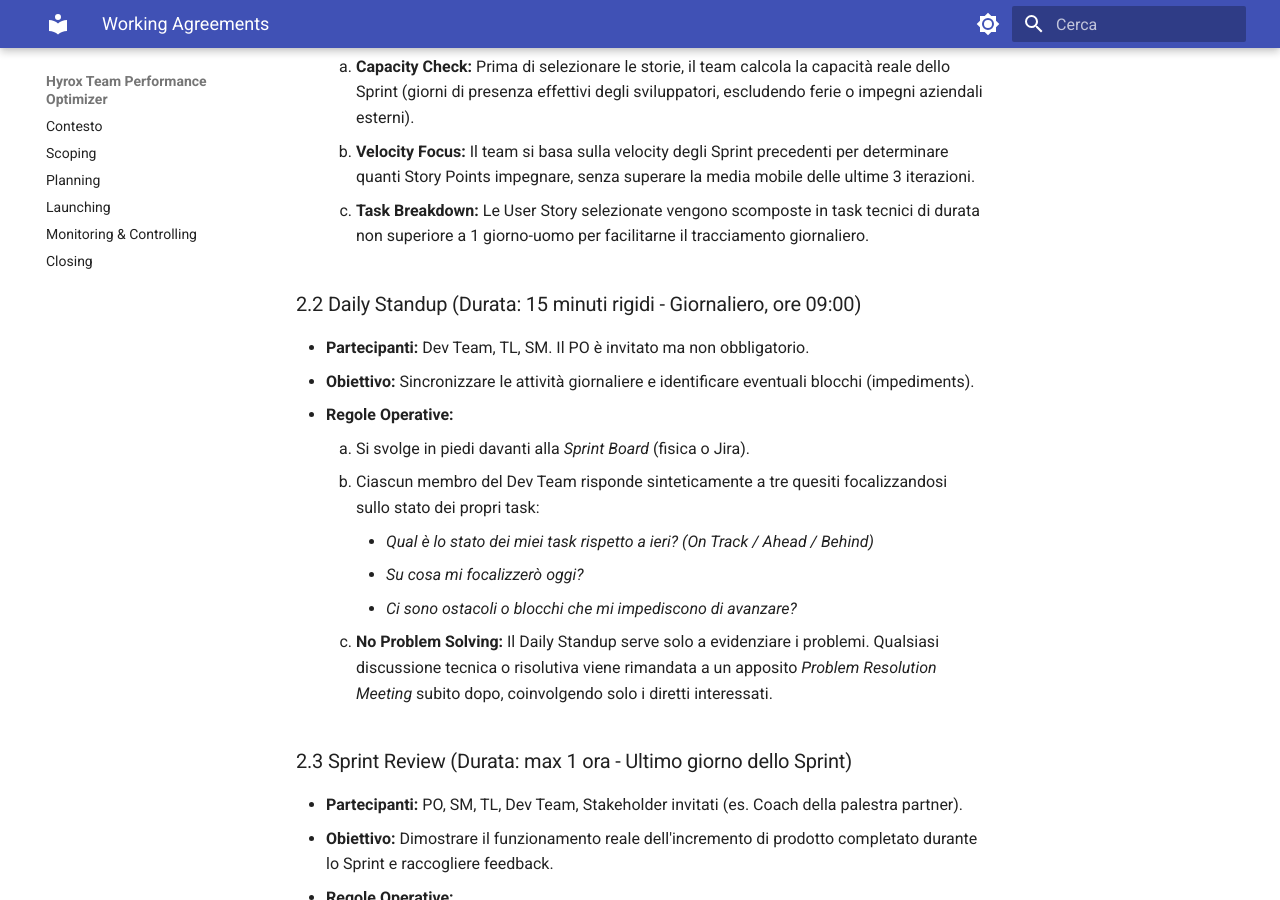
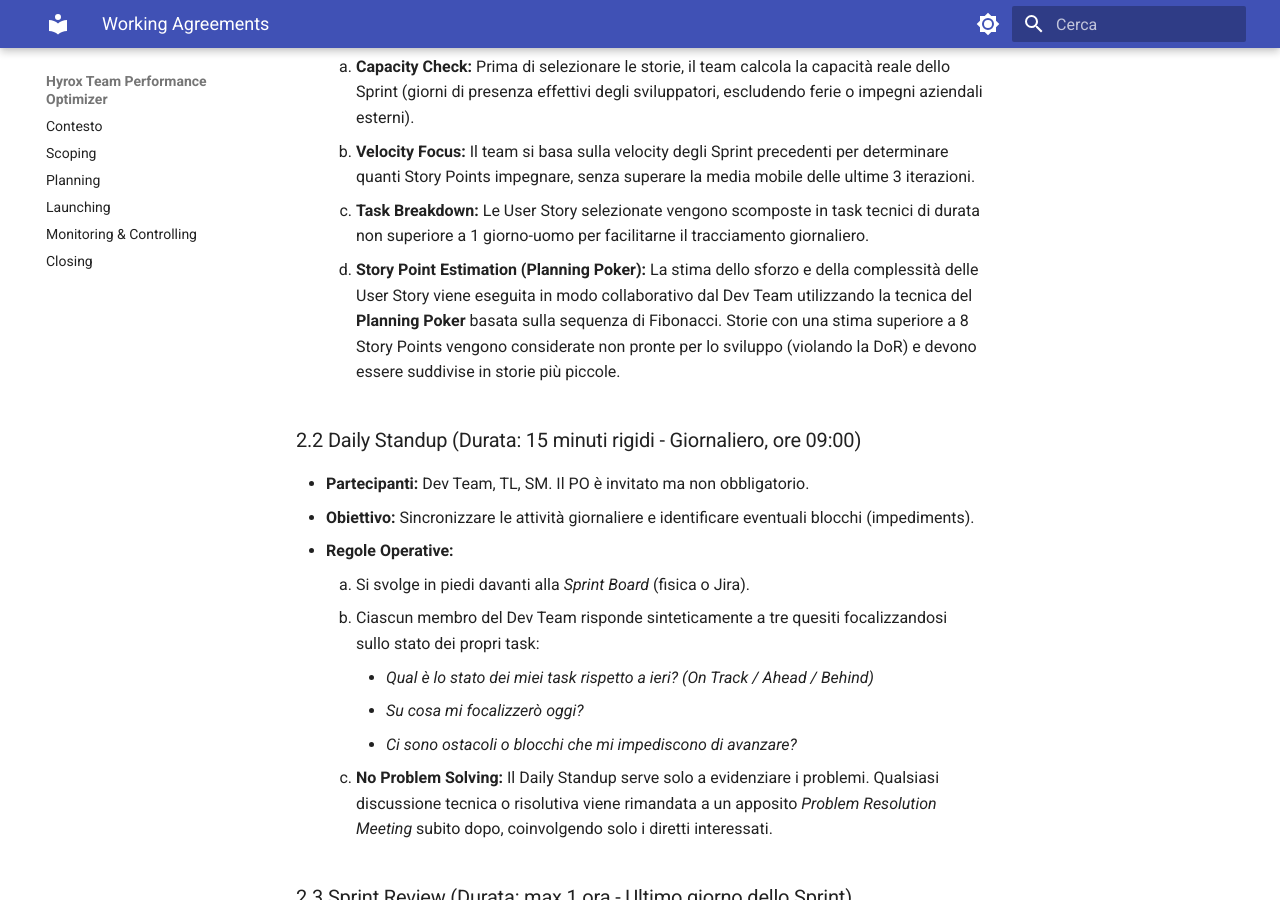
Before and after one commit to AndreaZavatta/Hyrox-Training-PM, an MkDocs documentation site: the page built from docs/allegati/1-working_agreements.md, in a window 1280 px wide and 900 px high, scrolled down 1254 px. Built offline with MkDocs 1.6.1 and Material for MkDocs 9.7.7, drawn with Linux system fonts in a browser that asks for light colours.

Commit message:
docs: add Planning Poker estimation guidelines and story point limits to working agreements

```diff
--- a/docs/allegati/1-working_agreements.md
+++ b/docs/allegati/1-working_agreements.md
@@ -28,6 +28,7 @@ Il progetto si sviluppa in cicli iterativi (**Sprint**) della durata fissa di **
     1.  **Capacity Check:** Prima di selezionare le storie, il team calcola la capacità reale dello Sprint (giorni di presenza effettivi degli sviluppatori, escludendo ferie o impegni aziendali esterni).
     2.  **Velocity Focus:** Il team si basa sulla velocity degli Sprint precedenti per determinare quanti Story Points impegnare, senza superare la media mobile delle ultime 3 iterazioni.
     3.  **Task Breakdown:** Le User Story selezionate vengono scomposte in task tecnici di durata non superiore a 1 giorno-uomo per facilitarne il tracciamento giornaliero.
+    4.  **Story Point Estimation (Planning Poker):** La stima dello sforzo e della complessità delle User Story viene eseguita in modo collaborativo dal Dev Team utilizzando la tecnica del **Planning Poker** basata sulla sequenza di Fibonacci. Storie con una stima superiore a 8 Story Points vengono considerate non pronte per lo sviluppo (violando la DoR) e devono essere suddivise in storie più piccole.
 
 ### 2.2 Daily Standup (Durata: 15 minuti rigidi - Giornaliero, ore 09:00)
 *   **Partecipanti:** Dev Team, TL, SM. Il PO è invitato ma non obbligatorio.
```
